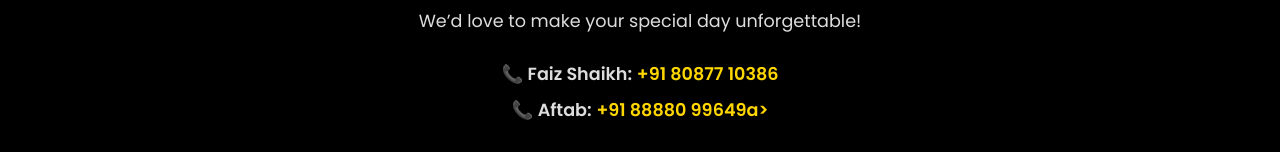
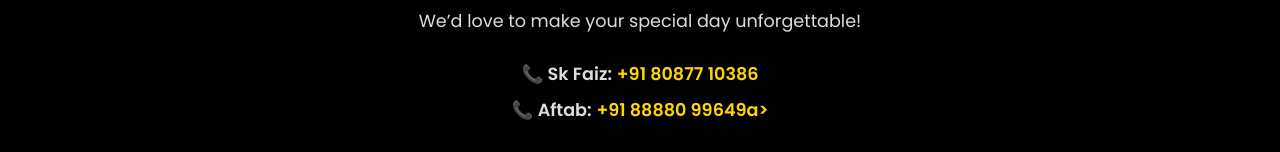
Before and after one commit to SKEventsDecoration/SKEvent, a plain HTML site: page contact.html in a window 1280 px wide. Shown: the part 258-410 px from the top of the page. Drawn offline with Linux system fonts and the light colour scheme.

Commit message:
Update contact.html

```diff
--- a/contact.html
+++ b/contact.html
@@ -162,7 +162,7 @@
     <p>We’d love to make your special day unforgettable!</p>
 
     <div class="numbers">
-      <p><strong>📞 Faiz Shaikh:</strong> <a href="tel:+918087710386">+91 80877 10386</a></p>
+      <p><strong>📞 Sk Faiz:</strong> <a href="tel:+918087710386">+91 80877 10386</a></p>
       <p><strong>📞 Aftab:</strong> <a href="tel:+918888099649">+91 88880 99649a></p>
     </div>
 
```
